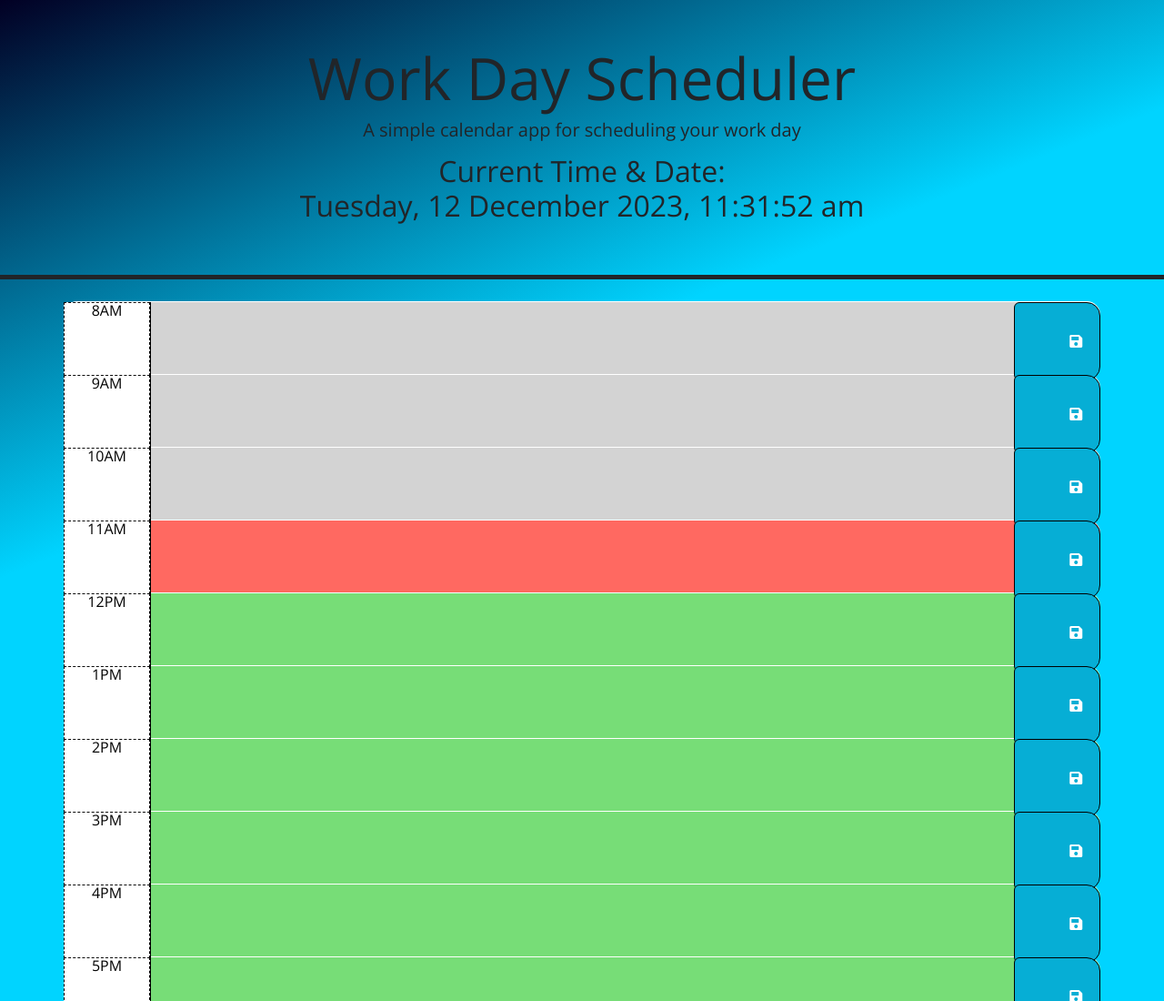
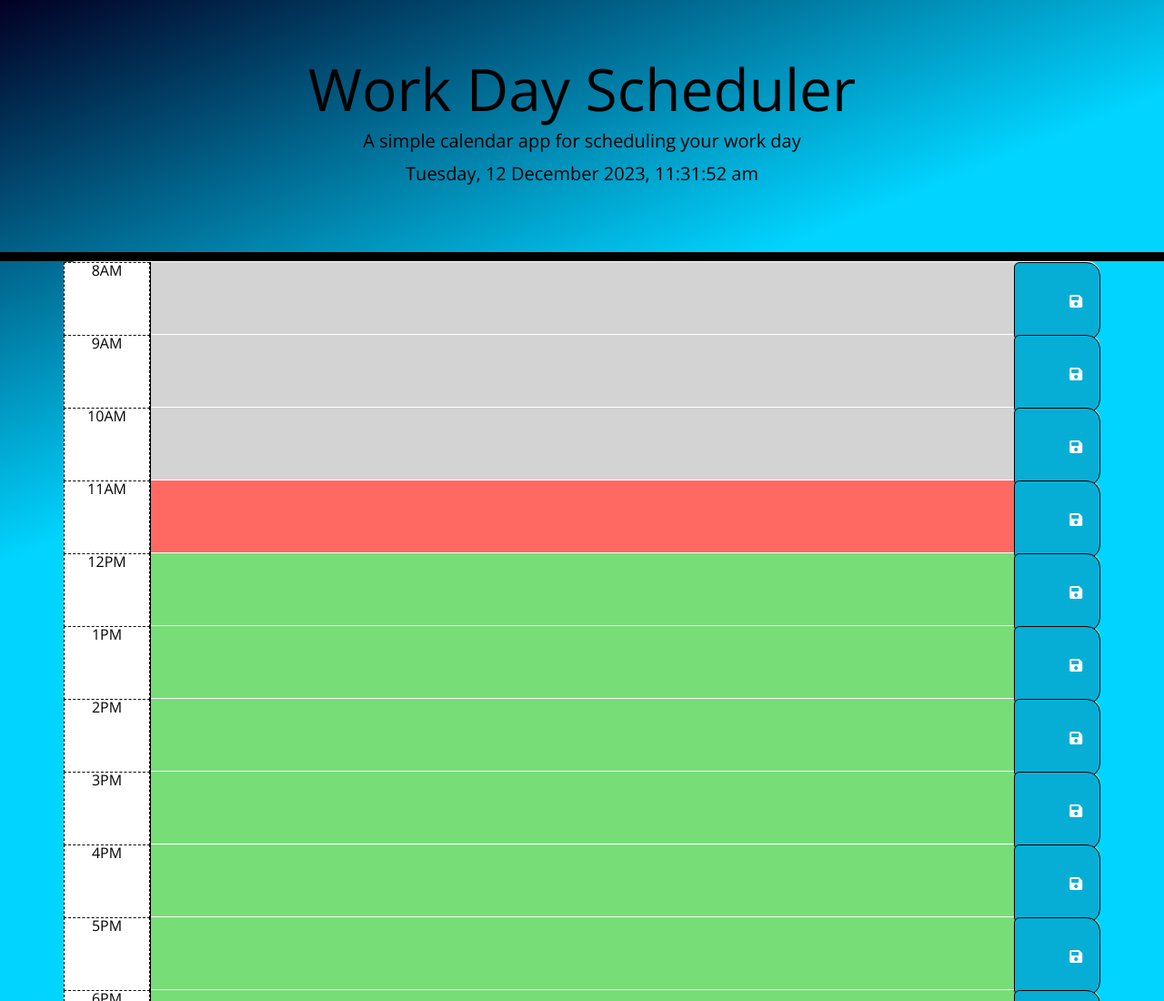
Before and after one commit to sdum72/04-planner-app-lesson, a plain HTML site: page index.html in a window 1280 px wide. Shown: the top 1100 px of the page at 91% size. Drawn offline with nearby package versions, Linux system fonts and the light colour scheme.

Commit message:
completed js code.

```diff
--- a/index.html
+++ b/index.html
@@ -25,11 +25,10 @@
   </head>
 
   <body>
-    <header class="p-5 mb-4 border-5 border-bottom border-dark text-center">
+    <header>
       <h1 class="display-3">Work Day Scheduler</h1>
       <p class="lead">A simple calendar app for scheduling your work day</p>
-      <!-- <p id="currentDay" class="lead"></p> -->
-      <h2>Current Time &amp; Date: <br /><span id="display-time">00:00:00</span></h2>
+      <p id="currentDay" class="lead"></p>
     </header>
 
     <div class="container">
--- a/script.js
+++ b/script.js
@@ -1,14 +1,13 @@
-  // Instructs engine to load the HTML and CSS before running the JS
+  // Load the HTML and CSS before running the JS
   $(document).ready(function () {
 
-  var displayTimeEl = $('#display-time');
+  var displayTimeEl = $('#currentDay');
 
   function displayTime() {
     var rightNow = dayjs().format('dddd, DD MMMM YYYY, hh:mm:ss a');
     displayTimeEl.text(rightNow);
   }
   displayTime()
-
 
   // Assign saveBtn click listener for user input and get row id and save to local storage
   $(".saveBtn").on("click", function () {
@@ -19,11 +18,12 @@
     localStorage.setItem(time, text);
   });
 
-
-
-  function hourTracker() {
+// function to loop over time blocks to retrieve and display data from local storage
+function displayText() {
       // Get current number of hours.
       var currentHour = dayjs().hour();
+
+      // var blockHour = parseInt($(this).attr("id").split("-")[1]);
 
       // Loop over time blocks
       $(".time-block").each(function () {
@@ -33,31 +33,20 @@
         if (blockHour < currentHour) {
           $(this).addClass("past");
         } else if (blockHour === currentHour) {
-        $(this).removeClass("past");
           $(this).addClass("present");
         } else {
-        $(this).removeClass("past");
-        $(this).removeClass("present");
           $(this).addClass("future");
         }
+
       });
-  }
-  hourTracker();
 
-
-
-// Create a function to loop over time blocks to retrieve and display data from local storage
-function displayText() {
-  // Loop over time blocks
   $(".time-block").each(function () {
-    // var blockHour = parseInt($(this).attr("id").split("-")[1]);
     var blockHour = $(this).attr("id");
     $(this).children(".description").val(localStorage.getItem(blockHour));
   });
 }
 displayText();
 
-});
 
     //Clear button function for clearing content and local storage
     $("#clearFieldsBtn").click(function(event) {
@@ -65,3 +54,5 @@ displayText();
       $("textArea").val("");
       localStorage.clear();
   });
+
+});
--- a/style.css
+++ b/style.css
@@ -12,6 +12,15 @@ textarea {
   color: #000000;
   border-left: 1px solid black;
   padding: 10px;
+}
+
+header {
+  text-align: center;
+  background-color: transparent;
+  color: black;
+  border-radius: 0;
+  border-bottom: 10px solid black;
+  padding: 60px;
 }
 
 .description {
```
Lines whose indentation alone changed are shown as unchanged.
